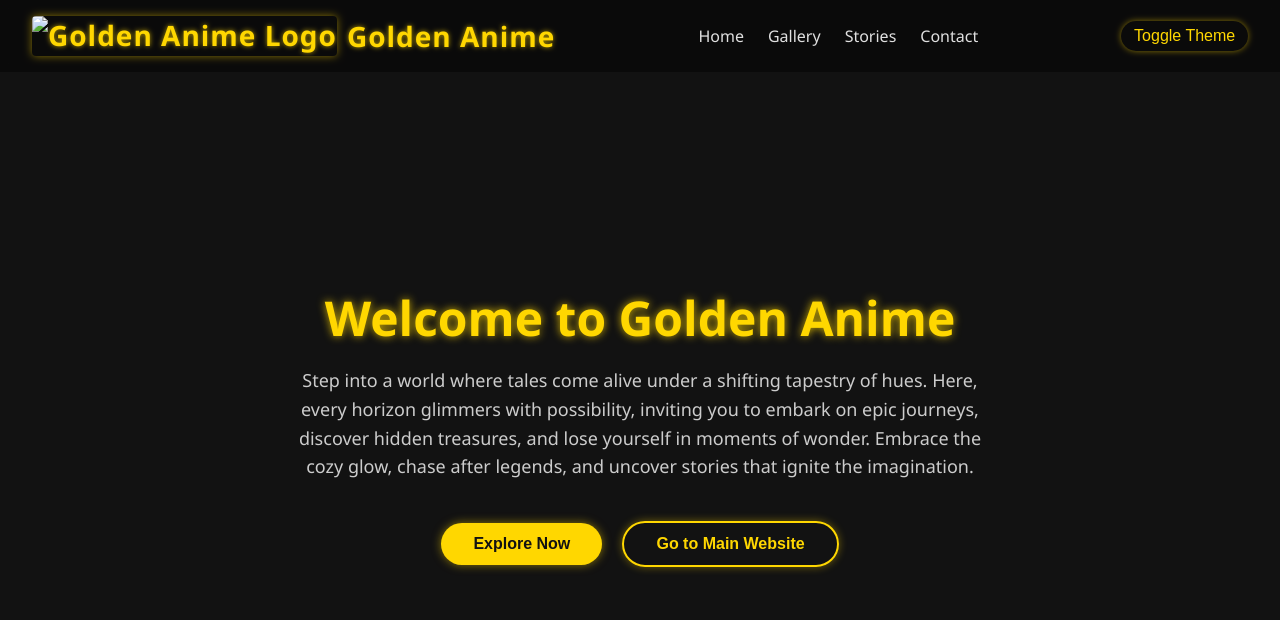
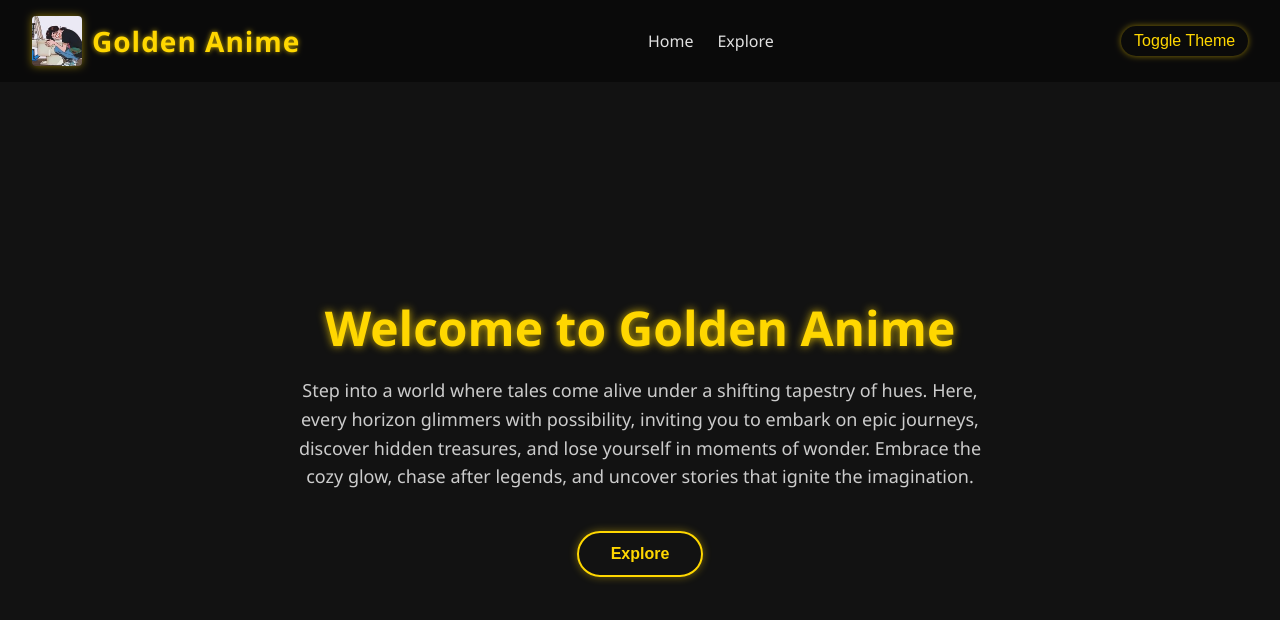
Before and after one commit to anmolbhai12/gold-anime, a plain HTML site: page index.html in a window 1280 px wide. Drawn offline with Linux system fonts and the light colour scheme.

Commit message:
Update index.html

```diff
--- a/index.html
+++ b/index.html
@@ -12,7 +12,7 @@
   <!-- Open Graph / Social Meta Tags -->
   <meta property="og:title" content="Golden Anime" />
   <meta property="og:description" content="Golden Anime—explore epic journeys, hidden treasures, and cozy adventures beneath a vibrant night sky." />
-  <meta property="og:image" content="https://your-domain.com/image.jpg" />
+  <meta property="og:image" content="https://your-domain.com/images/images.jpeg" />
   <meta property="og:url" content="https://your-domain.com/" />
   <meta property="og:type" content="website" />
 
@@ -61,7 +61,6 @@
     @keyframes spin {
       to { transform: rotate(360deg); }
     }
-
     /* Hide content until loader finishes */
     #content {
       display: none;
@@ -158,13 +157,14 @@
       font-size: 1.75rem;
       font-weight: bold;
       letter-spacing: 1px;
-      color: #ffd700; /* Golden accent */
+      color: #ffd700;
       text-shadow: 0 0 5px rgba(255, 215, 0, 0.7);
       transition: color 0.3s ease, text-shadow 0.3s ease;
     }
     .logo-img {
-      height: 40px;
-      width: auto;
+      width: 50px;
+      height: 50px;
+      object-fit: cover;
       margin-right: 10px;
       border-radius: 4px;
       box-shadow: 0 0 8px rgba(255, 215, 0, 0.5);
@@ -239,7 +239,6 @@
       color: #cccccc;
       transition: color 0.3s ease;
     }
-    .btn-primary,
     .btn-secondary {
       padding: 0.75rem 2rem;
       font-size: 1rem;
@@ -247,23 +246,11 @@
       border-radius: 25px;
       cursor: pointer;
       transition: transform 0.2s ease, box-shadow 0.2s ease, background 0.3s ease, color 0.3s ease;
-      margin: 0.5rem;
-    }
-    .btn-primary {
-      background: #ffd700;
-      color: #121212;
-      border: none;
-      box-shadow: 0 0 10px rgba(255, 215, 0, 0.5);
-    }
-    .btn-primary:hover {
-      transform: scale(1.05);
-      box-shadow: 0 0 12px rgba(255, 215, 0, 0.8);
-    }
-    .btn-secondary {
       background: transparent;
       color: #ffd700;
       border: 2px solid #ffd700;
       box-shadow: 0 0 8px rgba(255, 215, 0, 0.4);
+      margin: 0.5rem;
     }
     .btn-secondary:hover {
       transform: scale(1.05);
@@ -332,6 +319,8 @@
       .hero p { font-size: 1rem; }
       header { padding: 1rem; }
       nav ul { gap: 1rem; }
+      .logo-img { width: 40px; height: 40px; }
+      .btn-secondary { padding: 0.6rem 1.6rem; font-size: 0.9rem; }
     }
   </style>
 </head>
@@ -346,15 +335,13 @@
     <!-- Header / Navigation -->
     <header>
       <div class="logo">
-        <img src="image.jpg" alt="Golden Anime Logo" class="logo-img" />
+        <img src="images/images.jpeg" alt="Golden Anime Logo" class="logo-img" />
         Golden Anime
       </div>
       <nav>
         <ul>
-          <li><a href="#">Home</a></li>
-          <li><a href="#">Gallery</a></li>
-          <li><a href="#">Stories</a></li>
-          <li><a href="#">Contact</a></li>
+          <li><a href="index.html">Home</a></li>
+          <li><a href="main.html">Explore</a></li>
         </ul>
       </nav>
       <button class="theme-toggle" id="theme-toggle">Toggle Theme</button>
@@ -370,19 +357,10 @@
         Embrace the cozy glow, chase after legends, and uncover stories that ignite
         the imagination.
       </p>
-      <div>
-        <button class="btn-primary" onclick="location.href='#'">Explore Now</button>
-        <button class="btn-secondary" onclick="location.href='main.html'">Go to Main Website</button>
-      </div>
+      <button class="btn-secondary" onclick="location.href='main.html'">
+        Explore
+      </button>
     </section>
-
-    <!-- (Optional) Additional Content Sections -->
-    <!--
-    <section class="featured">
-      <!-- You can add featured posts, trailers, or a rotating carousel here —
-           leave it hidden until you have images and content ready.
-    </section>
-    -->
 
     <!-- DMCA Section -->
     <div class="dmca-section">
@@ -422,7 +400,7 @@
     const toggleButton = document.getElementById('theme-toggle');
     toggleButton.addEventListener('click', () => {
       document.body.classList.toggle('light-mode');
-      // Optional: store preference in localStorage
+      // Store preference
       if (document.body.classList.contains('light-mode')) {
         localStorage.setItem('theme', 'light');
       } else {
```
